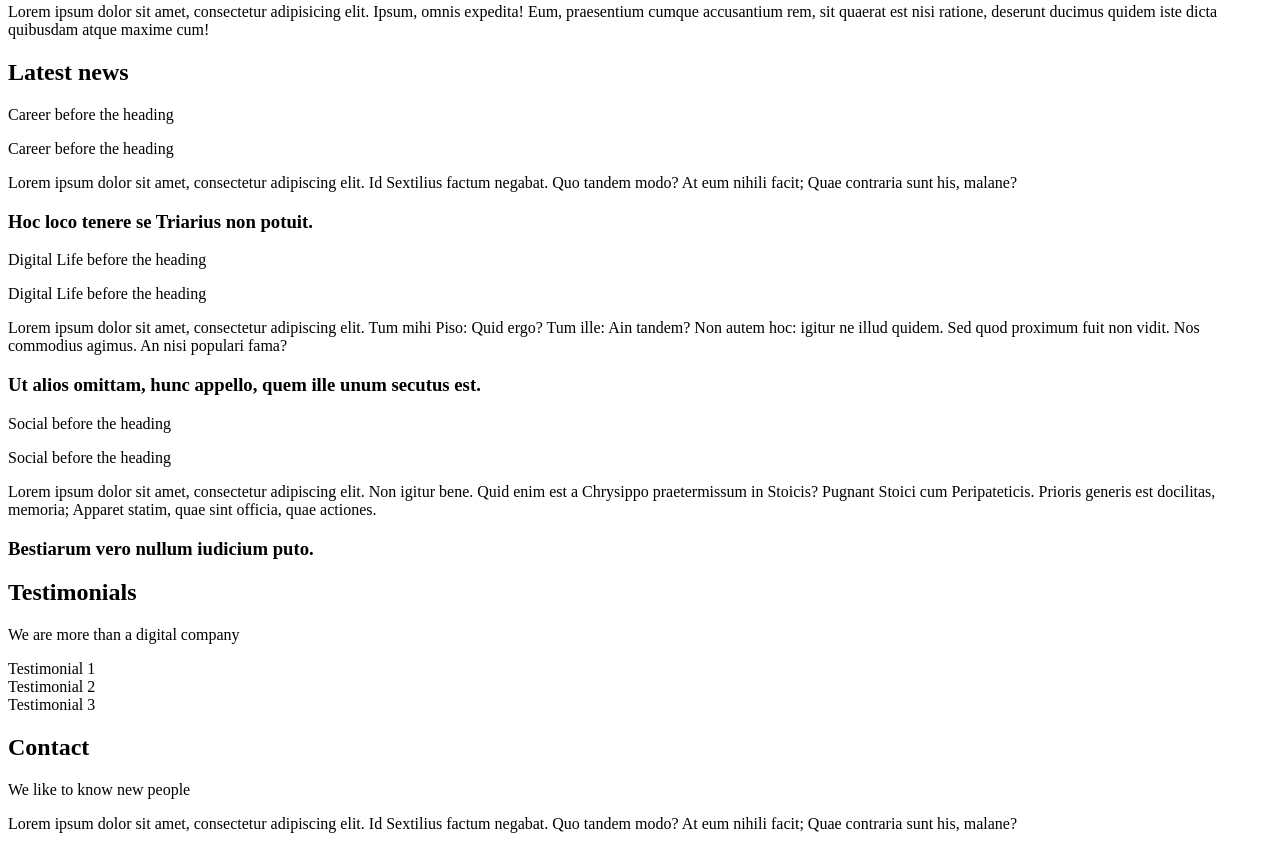
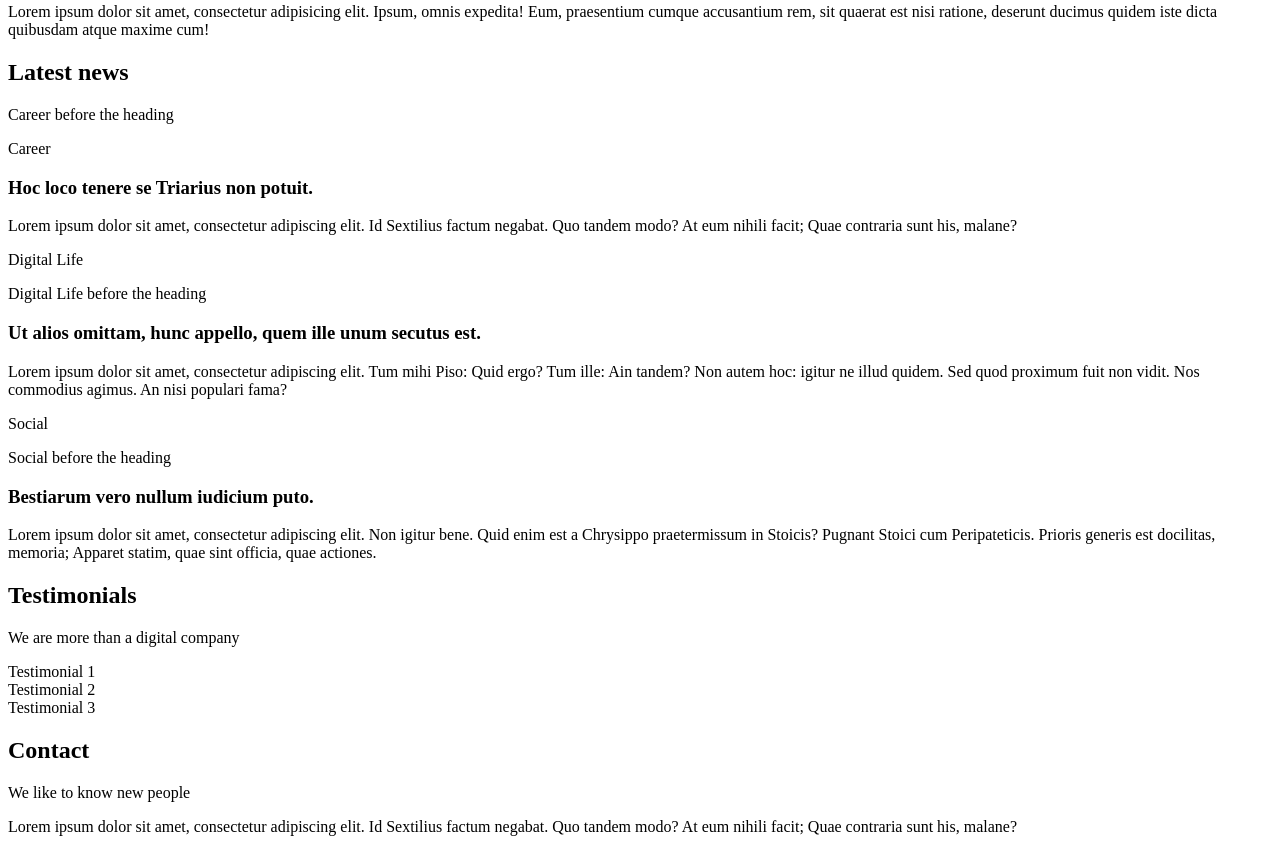
Before and after one commit to TetaDory/alu-web_front_end, a plain HTML site: page html_advanced/12-index.html in a window 1280 px wide. Shown: the part 1001-1853 px from the top of the page. Drawn offline with Linux system fonts and the light colour scheme.

Commit message:
Update 12-index.html

```diff
--- a/html_advanced/12-index.html
+++ b/html_advanced/12-index.html
@@ -42,31 +42,31 @@
             <h2> About Us </h2>
             <p> Everything about us </p>
             <h3> Who are we </h3>
-            <p> Lorem ipsum dolor sit amet, consectetur adipisicing elit. Ipsum, omnis expedita! Eum, praesentium cumque accusantium rem, sit quaerat est nisi ratione, deserunt ducimus quidem iste dicta quibusdam atque maxime cum! </p>
+            <p>Lorem ipsum dolor sit amet, consectetur adipisicing elit. Ipsum, omnis expedita! Eum, praesentium cumque accusantium rem, sit quaerat est nisi ratione, deserunt ducimus quidem iste dicta quibusdam atque maxime cum!</p>
             <h3> Our culture </h3>
-            <p> Lorem ipsum dolor sit amet, consectetur adipisicing elit. Ipsum, omnis expedita! Eum, praesentium cumque accusantium rem, sit quaerat est nisi ratione, deserunt ducimus quidem iste dicta quibusdam atque maxime cum! </p>
+            <p>Lorem ipsum dolor sit amet, consectetur adipisicing elit. Ipsum, omnis expedita! Eum, praesentium cumque accusantium rem, sit quaerat est nisi ratione, deserunt ducimus quidem iste dicta quibusdam atque maxime cum!</p>
             <h3> How we work </h3>
-            <p> Lorem ipsum dolor sit amet, consectetur adipisicing elit. Ipsum, omnis expedita! Eum, praesentium cumque accusantium rem, sit quaerat est nisi ratione, deserunt ducimus quidem iste dicta quibusdam atque maxime cum! </p>
+            <p>Lorem ipsum dolor sit amet, consectetur adipisicing elit. Ipsum, omnis expedita! Eum, praesentium cumque accusantium rem, sit quaerat est nisi ratione, deserunt ducimus quidem iste dicta quibusdam atque maxime cum!</p>
         </section>
         <section>
             <h2> Latest news </h2>
             <p> Career before the heading </p>
             <article>
-                <p> Career before the heading </p>
+                <p> Career </p>
+                <h3> Hoc loco tenere se Triarius non potuit. </h3>
                 <p> Lorem ipsum dolor sit amet, consectetur adipiscing elit. Id Sextilius factum negabat. Quo tandem modo? At eum nihili facit; Quae contraria sunt his, malane? </p>
-                <h3> Hoc loco tenere se Triarius non potuit. </h3>
             </article>
-            <p> Digital Life before the heading </p>
+            <p> Digital Life </p>
             <article>
                 <p> Digital Life before the heading </p>
+                <h3> Ut alios omittam, hunc appello, quem ille unum secutus est. </h3>
                 <p> Lorem ipsum dolor sit amet, consectetur adipiscing elit. Tum mihi Piso: Quid ergo? Tum ille: Ain tandem? Non autem hoc: igitur ne illud quidem. Sed quod proximum fuit non vidit. Nos commodius agimus. An nisi populari fama? </p>
-                <h3> Ut alios omittam, hunc appello, quem ille unum secutus est. </h3>
             </article>
-            <p> Social before the heading </p>
+            <p> Social </p>
             <article>
                 <p> Social before the heading </p>
+                <h3> Bestiarum vero nullum iudicium puto. </h3>
                 <p> Lorem ipsum dolor sit amet, consectetur adipiscing elit. Non igitur bene. Quid enim est a Chrysippo praetermissum in Stoicis? Pugnant Stoici cum Peripateticis. Prioris generis est docilitas, memoria; Apparet statim, quae sint officia, quae actiones. </p>
-                <h3> Bestiarum vero nullum iudicium puto. </h3>
             </article>
         </section>
         <section>
```
